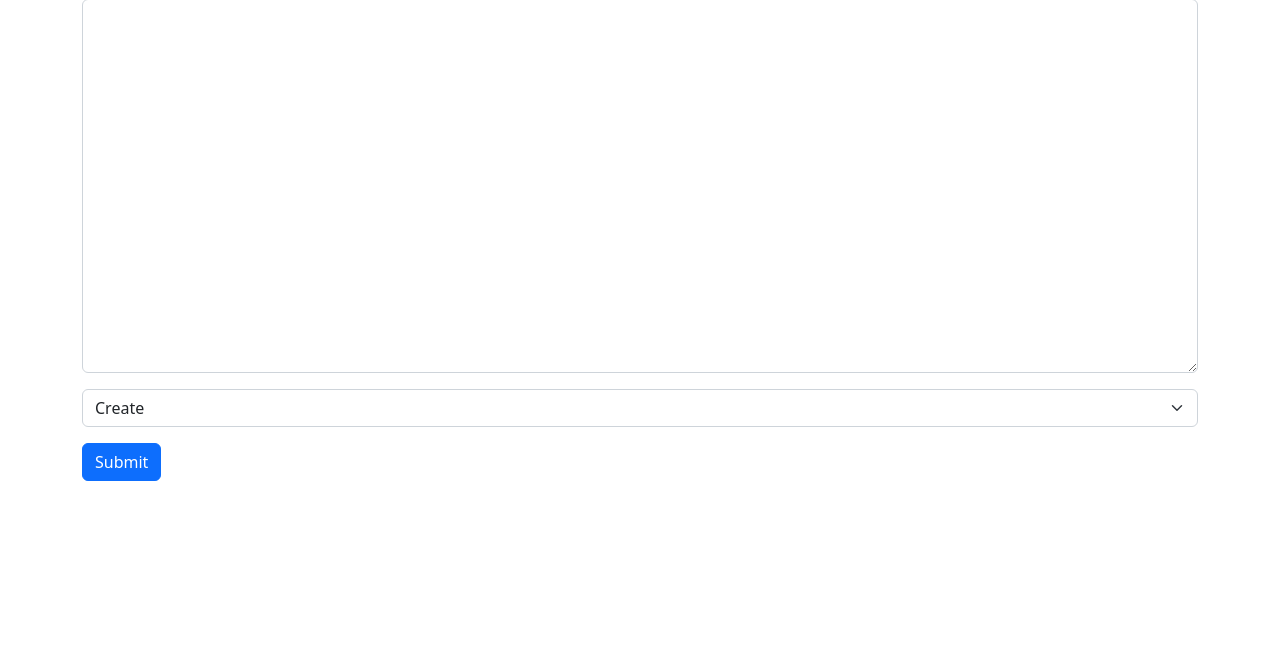
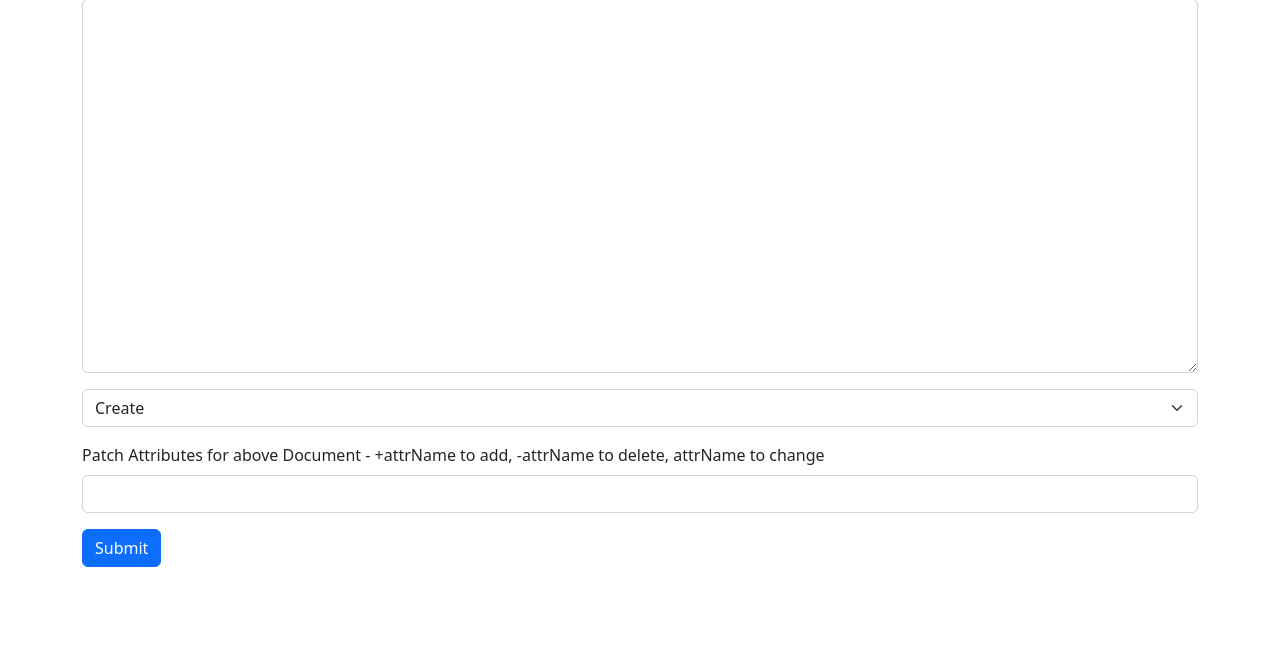
Before and after one commit to cjoakim/azure-cosmos-db-ts-web, a Node project: template views/cosmos_crud.ejs in a window 1280 px wide. Shown: the part 450-1097 px from the top of the page. Before the commit the page ends 931 px from the top, so only its background shows below. Run offline with Node 20 templates, Linux system fonts and the light colour scheme; the template is opened without the code that fills it, so the values that code supplies are empty; some libraries are stand-ins or nearby versions.

Commit message:
CosmosRouter patch - wip

```diff
--- a/views/cosmos_crud.ejs
+++ b/views/cosmos_crud.ejs
@@ -28,8 +28,13 @@
     <select class="form-select" id="crud_operation" name="crud_operation">
       <option selected value="create">Create</option>
       <option value="upsert">Upsert</option>
+      <option value="patch">Patch</option>
       <option value="delete">Delete</option>
     </select>
+  </div>
+  <div class="mb-3">
+    <label for="patch_attributes" class="form-label">Patch Attributes for above Document - +attrName to add, -attrName to delete, attrName to change</label>
+    <input type="text" class="form-control" id="patch_attributes" name="patch_attributes" value="<%= patch_attributes %>">
   </div>
   <div class="mb-3">
     <button type="submit" class="btn btn-primary mb-3" id="crudButton" name="crudButton">Submit</button>
```
Also changed, not shown: src/CosmosRouter.ts (+11 -0 lines).
